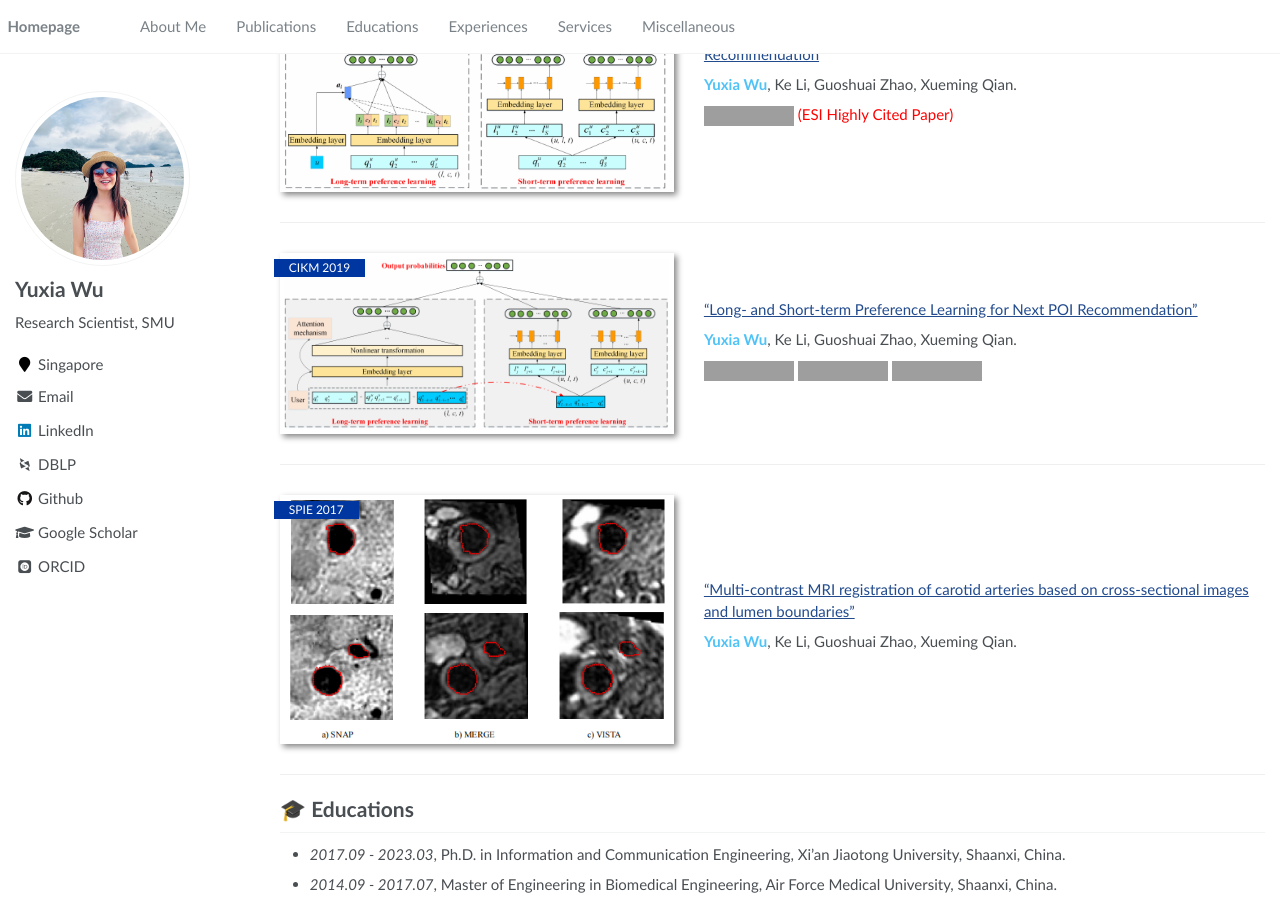
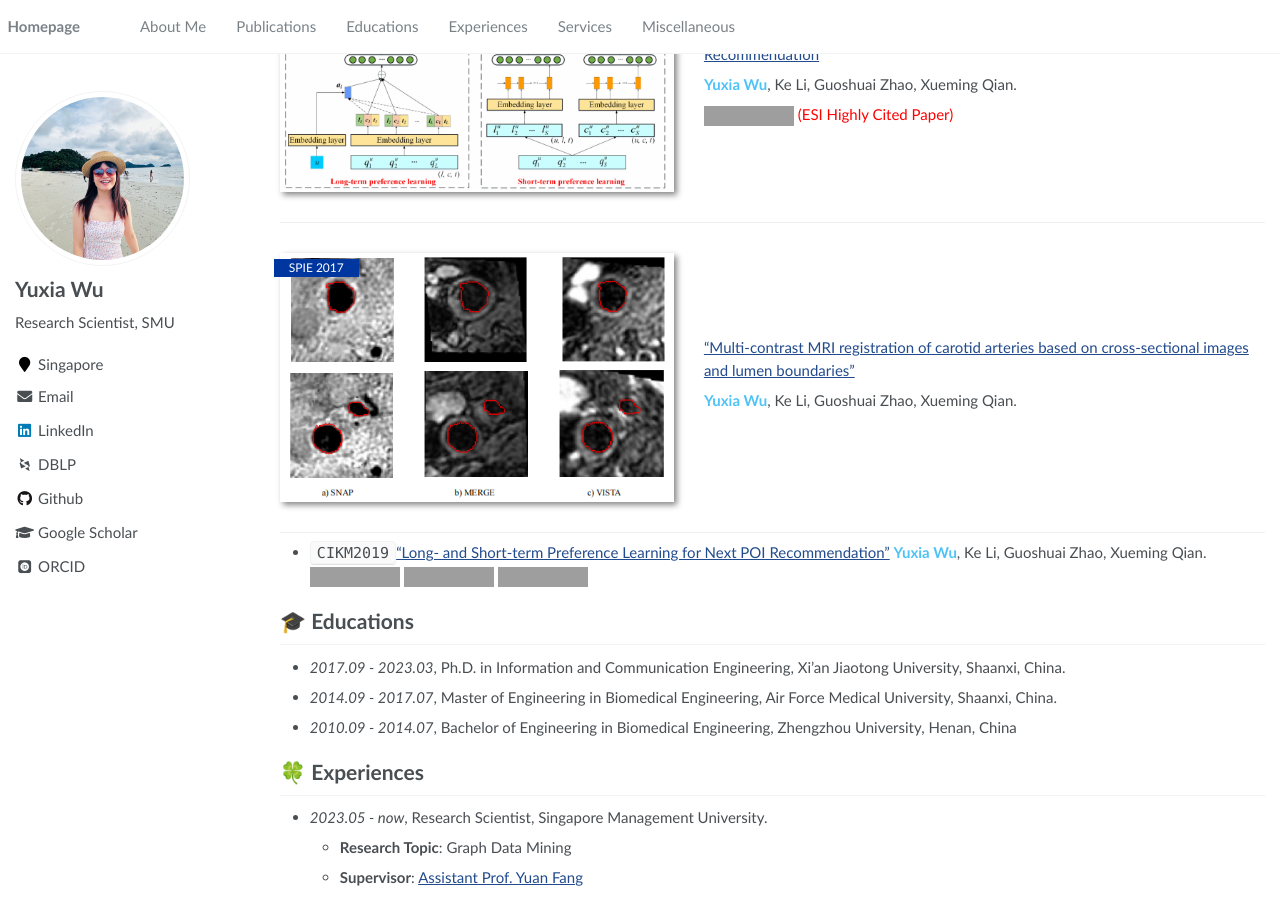
Before and after one commit to YuxiaWu/YuxiaWu.github.io, a Jekyll site: the page built from _pages/about.md, in a window 1280 px wide and 900 px high, scrolled down 2242 px. Built offline with Jekyll 4.4.1, drawn with Linux system fonts in a browser that asks for light colours; some web fonts are replaced; grey boxes are pictures that could not be loaded.

Commit message:
Update about.md

```diff
--- a/_pages/about.md
+++ b/_pages/about.md
@@ -159,26 +159,6 @@ Xueming Qian, <span style="color:#4FC3F7">**Yuxia Wu**</span>, Mingdi Li, Yayun
 </div>
 
 
-
-<div class='paper-box' style="width:100%; margin:auto;">
-    <div class='paper-box-image'>
-        <div>
-            <div class="badge">CIKM 2019</div>
-            <img src='images/LSPL.png' alt="sym" style="width:100%; height:auto;">
-        </div>
-    </div>
-    <div class='paper-box-text' markdown="1">
-
-["Long- and Short-term Preference Learning for Next POI Recommendation"](/my_papers/Long-%20and%20Short-term%20Preference%20Learning%20for%20Next%20POI%20Recommendation.pdf)
-
-<span style="color:#4FC3F7">**Yuxia Wu**</span>, Ke Li, Guoshuai Zhao, Xueming Qian.
-
-[![CODE](https://img.shields.io/badge/CODE-blue)](https://github.com/yieshah/PLSPL) [![Poster](https://img.shields.io/badge/Poster-blue)](/my_papers/CIKM19-LSPL-poster.pdf) [![Slides](https://img.shields.io/badge/Slides-blue)](/my_papers/CIKM19-LSPL-slides.pdf)
-
-</div>
-</div>
-
-
 <div class='paper-box' style="width:100%; margin:auto;">
     <div class='paper-box-image'>
         <div>
@@ -196,6 +176,11 @@ Xueming Qian, <span style="color:#4FC3F7">**Yuxia Wu**</span>, Mingdi Li, Yayun
 
 </div>
 </div>
+
+
+
+
+- ``CIKM2019``["Long- and Short-term Preference Learning for Next POI Recommendation"](/my_papers/Long-%20and%20Short-term%20Preference%20Learning%20for%20Next%20POI%20Recommendation.pdf) <span style="color:#4FC3F7">**Yuxia Wu**</span>, Ke Li, Guoshuai Zhao, Xueming Qian.[![CODE](https://img.shields.io/badge/CODE-blue)](https://github.com/yieshah/PLSPL) [![Poster](https://img.shields.io/badge/Poster-blue)](/my_papers/CIKM19-LSPL-poster.pdf) [![Slides](https://img.shields.io/badge/Slides-blue)](/my_papers/CIKM19-LSPL-slides.pdf)
 
 
 
```
